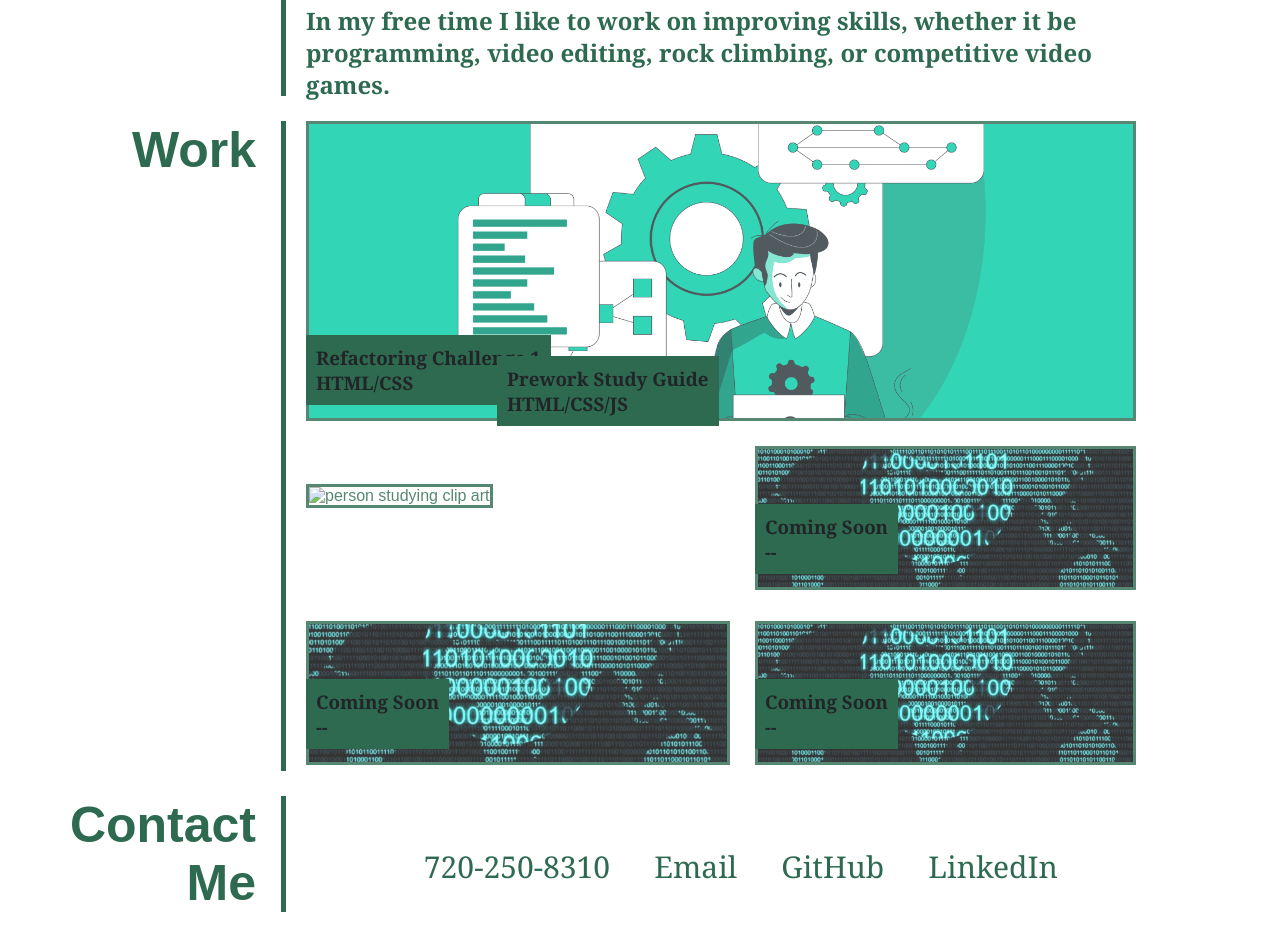
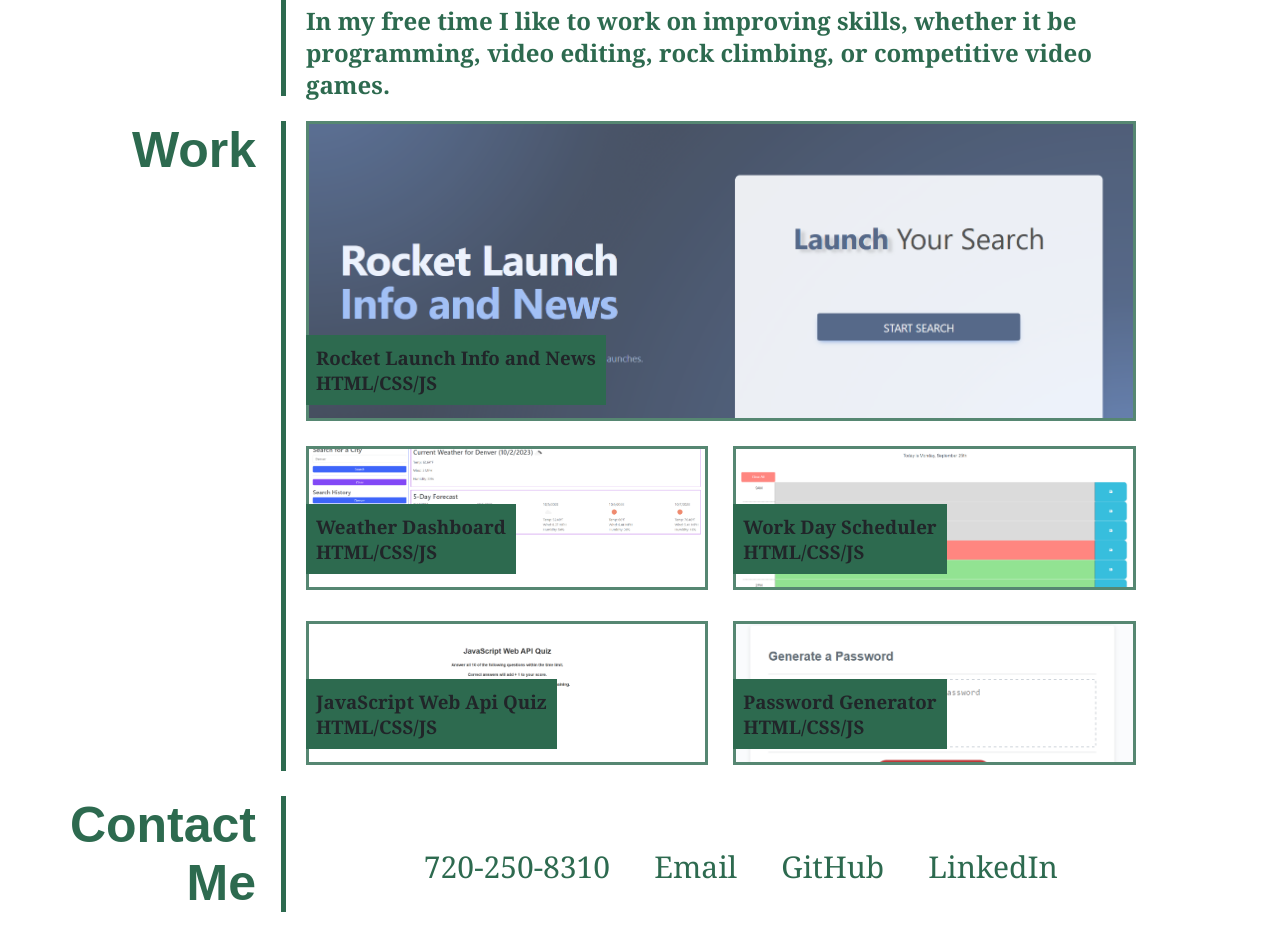
Before and after one commit to Bwing2/professional-portfolio-challenge-2, a plain HTML site: page index.html in a window 1280 px wide. Shown: the part 780-1730 px from the top of the page. Drawn offline with Linux system fonts and the light colour scheme.

Commit message:
Added recent projects to work section

```diff
--- a/index.html
+++ b/index.html
@@ -1,9 +1,9 @@
 <!DOCTYPE html>
 <html lang="en">
   <head>
-    <meta charset="UTF-8">
-    <meta name="viewport" content="width=device-width, initial-scale=1.0">
-    <link rel="stylesheet" href="./assets/css/style.css">
+    <meta charset="UTF-8" />
+    <meta name="viewport" content="width=device-width, initial-scale=1.0" />
+    <link rel="stylesheet" href="./assets/css/style.css" />
     <title>Brandon Wing Professional Portfolio</title>
   </head>
   <body>
@@ -22,19 +22,34 @@
         </ul>
       </nav>
     </header>
-    <section class="hero">
-    </section>
+    <section class="hero"></section>
     <main class="main-container">
       <section id="about-me" class="titles">
         <h1>About Me</h1>
       </section>
       <section id="about-me-info" class="paragraph-container">
-            <img class="profile-picture" src="./assets/images/profile_pic.png" alt="profile picture of me"/>
+        <img
+          class="profile-picture"
+          src="./assets/images/profile_pic.png"
+          alt="profile picture of me"
+        />
         <div id="background-paragraph" class="paragraph">
-                <h2>Hello my name is Brandon Wing! I graduated with a bachelors degree in Business Administration last year. I have 2+ years of software testing experience, and want to learn more about the entire process that goes into software engineering. I recently started a coding bootcamp in August that focuses on full stack web development. I like the problem solving aspects, and find the challenge makes it more enjoyable.</h2>
+          <h2>
+            Hello my name is Brandon Wing! I graduated with a bachelors degree
+            in Business Administration last year. I have 2+ years of software
+            testing experience, and want to learn more about the entire process
+            that goes into software engineering. I recently started a coding
+            bootcamp in August that focuses on full stack web development. I
+            like the problem solving aspects, and find the challenge makes it
+            more enjoyable.
+          </h2>
         </div>
         <div id="skills-paragraph" class="paragraph">
-                <h2>In my free time I like to work on improving skills, whether it be programming, video editing, rock climbing, or competitive video games.</h2>
+          <h2>
+            In my free time I like to work on improving skills, whether it be
+            programming, video editing, rock climbing, or competitive video
+            games.
+          </h2>
         </div>
       </section>
       <section id="work" class="titles">
@@ -42,42 +57,66 @@
       </section>
       <section class="projects">
         <figure class="project-showcase">
-                <a href="https://github.com/Bwing2/horiseon-marketing-agency-refactor-challenge-1"><img src="./assets/images/code-refactoring.png" alt="code refactoring clip art">
+          <a
+            href="https://github.com/SparkKids/rocket-launches-and-news-database-group-project"
+            ><img
+              src="./assets/images/rocket-launch-website.png"
+              alt="rocket launch website homepage"
+            />
             <div class="caption">
-                        <h3>Refactoring Challenge 1</h3>
-                        <h3>HTML/CSS</h3>
+              <h3>Rocket Launch Info and News</h3>
+              <h3>HTML/CSS/JS</h3>
             </div>
           </a>
         </figure>
         <figure id="project-1" class="small-grid-styling">
-                <a href="https://github.com/Bwing2/prework-study-guide"><img src="./assets/images/study-guide.jpeg" alt="person studying clip art">
+          <a
+            href="https://github.com/Bwing2/brandon-weather-dashboard-challenge-6"
+            ><img
+              src="./assets/images/weather-dashboard-website.png"
+              alt="weather dashboard website homepage"
+            />
             <div class="caption">
-                        <h3>Prework Study Guide</h3>
+              <h3>Weather Dashboard</h3>
               <h3>HTML/CSS/JS</h3>
             </div>
           </a>
         </figure>
         <figure id="project-2" class="small-grid-styling">
-                <a href="#"><img src="./assets/images/data-repository.png" alt="zeros and ones making up all the continents">
+          <a
+            href="https://github.com/Bwing2/brandon-work-day-scheduler-challenge-5"
+            ><img
+              src="./assets/images/work-day-scheduler-website.png"
+              alt="work day scheduler website homepage"
+            />
             <div class="caption">
-                        <h3>Coming Soon</h3>
-                        <h3>--</h3>
+              <h3>Work Day Scheduler</h3>
+              <h3>HTML/CSS/JS</h3>
             </div>
           </a>
         </figure>
         <figure id="project-3" class="small-grid-styling">
-                <a href="#"><img src="./assets/images/data-repository.png" alt="zeros and ones making up all the continents">
+          <a href="https://github.com/Bwing2/brandon-web-api-quiz-challenge-4"
+            ><img
+              src="./assets/images/quiz-website.png"
+              alt="javascript api quiz website homepage"
+            />
             <div class="caption">
-                        <h3>Coming Soon</h3>
-                        <h3>--</h3>
+              <h3>JavaScript Web Api Quiz</h3>
+              <h3>HTML/CSS/JS</h3>
             </div>
           </a>
         </figure>
         <figure id="project-4" class="small-grid-styling">
-                <a href="#"><img src="./assets/images/data-repository.png" alt="zeros and ones making up all the continents">
+          <a
+            href="https://github.com/Bwing2/brandon-password-generator-challenge-3"
+            ><img
+              src="./assets/images/password-generator-website.png"
+              alt="password generator website homepage"
+            />
             <div class="caption">
-                        <h3>Coming Soon</h3>
-                        <h3>--</h3>
+              <h3>Password Generator</h3>
+              <h3>HTML/CSS/JS</h3>
             </div>
           </a>
         </figure>
```
Also changed, not shown: assets/images/password-generator-website.png (added), assets/images/quiz-website.png (added), assets/images/rocket-launch-website.png (added), assets/images/weather-dashboard-website.png (added), assets/images/work-day-scheduler-website.png (added). Lines whose indentation alone changed are shown as unchanged.
